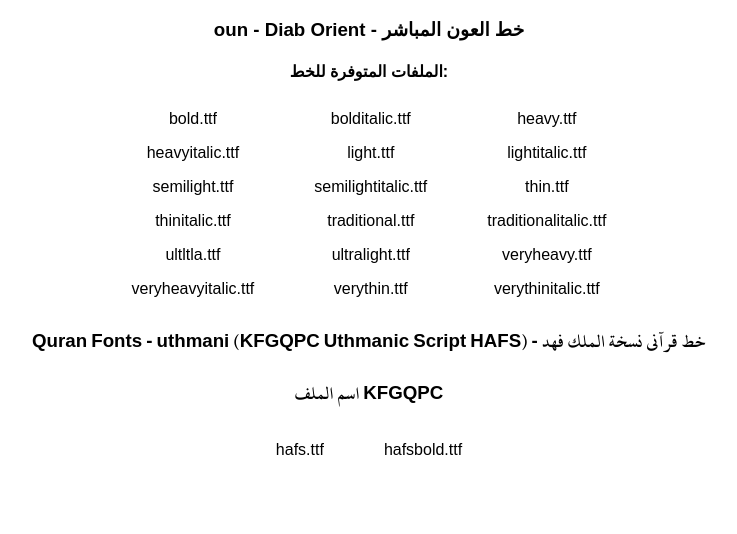
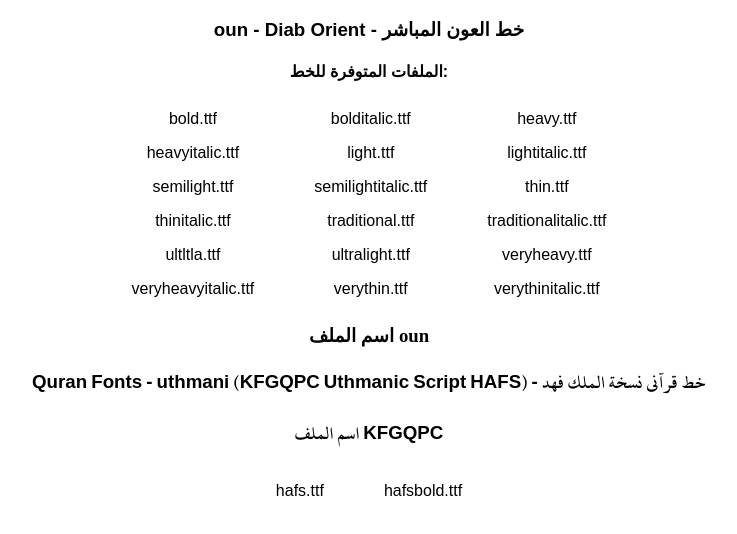
Before and after one commit to kalbanwan/fonts, a website: page index.html in a window 1280 px wide. Shown: the whole page, without its empty margins (271-1008 px from the left). Drawn offline with Linux system fonts and the light colour scheme; a web font is replaced by a local one.

Commit message:
fixed index.html

```diff
--- a/index.html
+++ b/index.html
@@ -73,6 +73,7 @@
     <td>verythinitalic.ttf</td>
   </tr>
 </table>
+<h3>اسم الملف oun</h3>
 <h3 class="kuhafs">Quran Fonts - uthmani (KFGQPC Uthmanic Script HAFS) - خط قرآني نسخة الملك فهد</h3>
 <table class="kuhafs">
   <tr>
```
